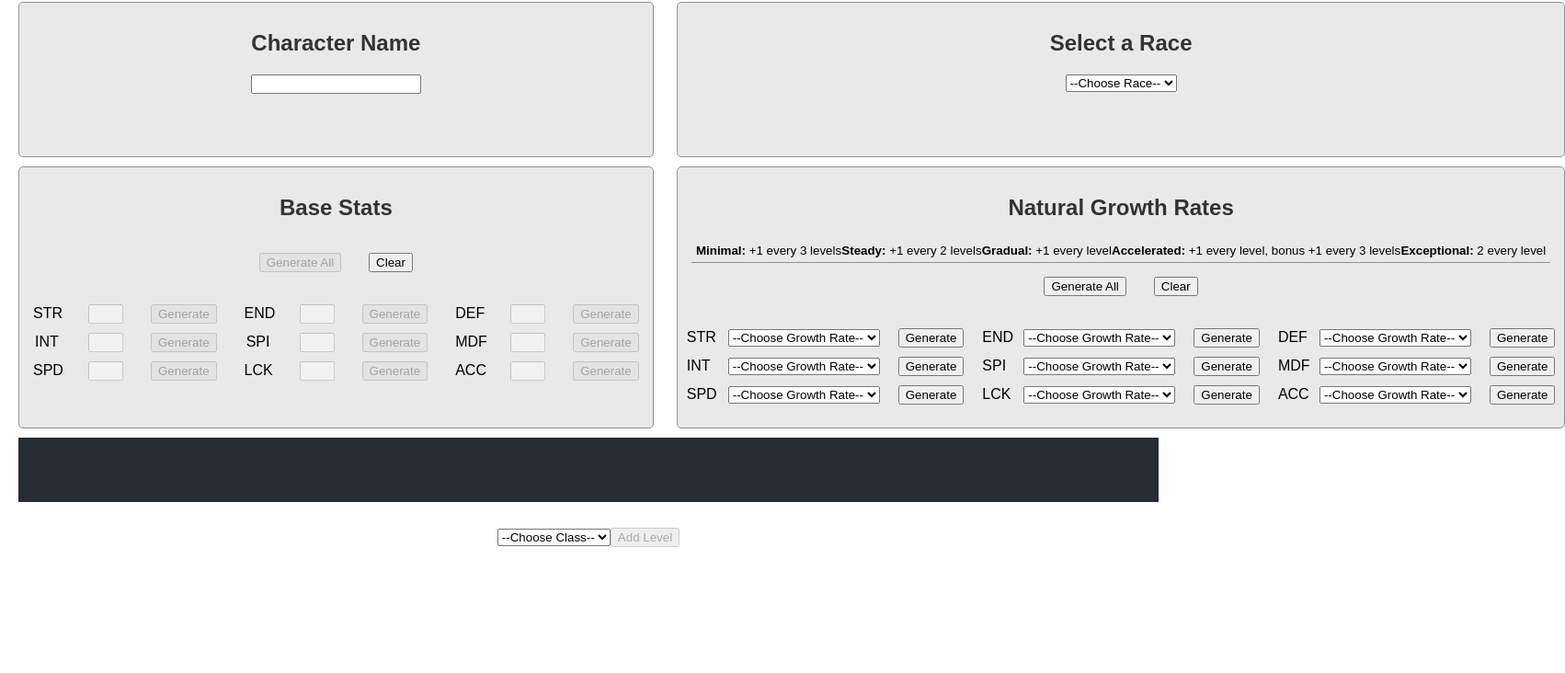
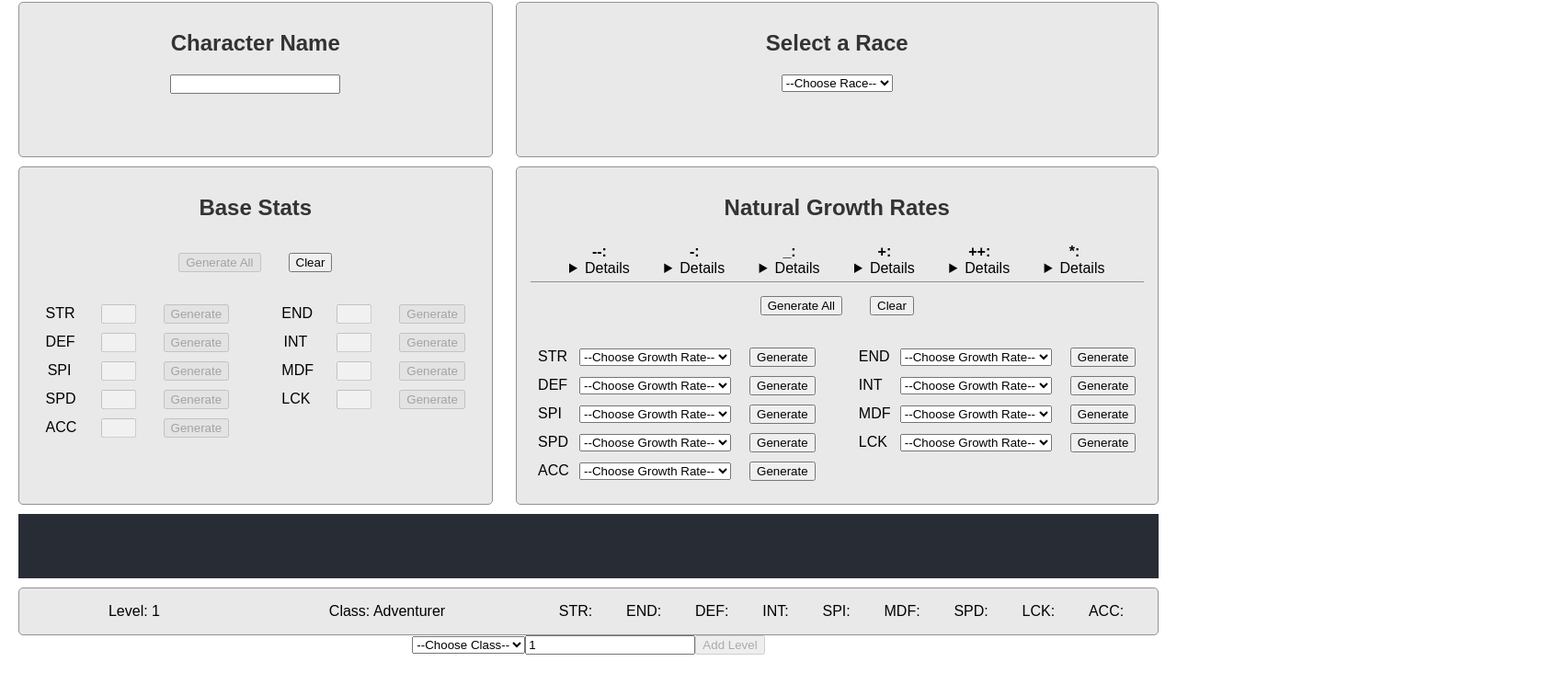
Before and after one commit to chase-skibeness/PT-AdminTool, a React (Create React App) app: page / in a window 1280 px wide. Shown: the part 140-872 px from the top of the page at 92% size, 1702 px wide, since content can reach past the window. Before the commit the page ends 800 px from the top, so only its background shows below. Built offline with nearby package versions, Linux system fonts and the light colour scheme; the HTML template or start-up script is replaced by a standard one.

Commit message:
finished!

```diff
--- a/src/App.js
+++ b/src/App.js
@@ -7,15 +7,15 @@ function App() {
   const [name, setName] = useState('');
   const [race, setRace] = useState('');
   const [baseStats, setBaseStats] = useState({
-    STR: null,
-    END: null,
-    DEF: null,
-    INT: null,
-    SPI: null,
-    MDF: null,
-    SPD: null,
-    LCK: null,
-    ACC: null,
+    STR: { value: null, overflow: 0 },
+    END: { value: null, overflow: 0 },
+    DEF: { value: null, overflow: 0 },
+    INT: { value: null, overflow: 0 },
+    SPI: { value: null, overflow: 0 },
+    MDF: { value: null, overflow: 0 },
+    SPD: { value: null, overflow: 0 },
+    LCK: { value: null, overflow: 0 },
+    ACC: { value: null, overflow: 0 },
   });
   const [growthRates, setGrowthRates] = useState({
     STR: null,
--- a/src/components/Input/BaseStatsInput/BaseStatsInput.css
+++ b/src/components/Input/BaseStatsInput/BaseStatsInput.css
@@ -25,3 +25,15 @@
 .base-stats-fields div button {
   width: auto;
 }
+
+@media (min-width: 1280px) {
+  .base-stats-fields {
+    display: grid;
+    grid-template-columns: auto auto;
+  }
+
+  .base-stats-fields div * {
+    margin: 5px 15px;
+    width: 30px;
+  }
+}
--- a/src/components/Input/BaseStatsInput/BaseStatsInput.js
+++ b/src/components/Input/BaseStatsInput/BaseStatsInput.js
@@ -19,14 +19,14 @@ const BaseStatsInput = ({ baseStats, setBaseStats, race }) => {
 
   function setBaseStat(stat, newStatValue) {
     let newStats = { ...baseStats };
-    newStats[stat] = parseInt(newStatValue);
+    newStats[stat] = { value: parseInt(newStatValue), overflow: 0 };
     setBaseStats(newStats);
   }
 
   function generateAllStats() {
     let newStats = { ...baseStats };
     Object.keys(newStats).map((stat) => {
-      newStats[stat] = getRandomBaseStat(stat);
+      newStats[stat] = { value: getRandomBaseStat(stat), overflow: 0 };
     });
     setBaseStats(newStats);
   }
@@ -60,7 +60,7 @@ const BaseStatsInput = ({ baseStats, setBaseStats, race }) => {
               type="number"
               min={racialBaseStats ? racialBaseStats[stat]?.min : 0}
               max={racialBaseStats ? racialBaseStats[stat]?.max : 0}
-              value={baseStats[stat] || ''}
+              value={baseStats[stat].value || ''}
               onChange={(e) => setBaseStat(stat, e.target.value)}
               placeholder={
                 racialBaseStats
--- a/src/components/Input/GrowthRatesInput/GrowthRatesInput.css
+++ b/src/components/Input/GrowthRatesInput/GrowthRatesInput.css
@@ -34,3 +34,10 @@
 .growth-rate-fields select {
   width: auto;
 }
+
+@media (min-width: 1280px) {
+  .growth-rate-fields {
+    display: grid;
+    grid-template-columns: auto auto;
+  }
+}
--- a/src/components/Input/GrowthRatesInput/GrowthRatesInput.js
+++ b/src/components/Input/GrowthRatesInput/GrowthRatesInput.js
@@ -4,30 +4,42 @@ import './GrowthRatesInput.css';
 const GROWTH_RATES = {
   Minimal: {
     name: 'Minimal',
+    code: '--',
     probability: 0.05,
     description: '+1 every 3 levels',
-    calcGrowth: (level) => (level % 3 ? 1 : 0),
+    calcGrowth: (level) => (level % 3 === 0 ? 1 : 0),
   },
   Steady: {
     name: 'Steady',
+    code: '-',
     probability: 0.2,
     description: '+1 every 2 levels',
-    calcGrowth: (level) => (level % 2 ? 1 : 0),
+    calcGrowth: (level) => (level % 2 === 0 ? 1 : 0),
   },
-  Gradual: {
-    name: 'Gradual',
+  Normal: {
+    name: 'Normal',
+    code: '_',
     probability: 0.5,
     description: '+1 every level',
     calcGrowth: () => 1,
   },
+  Gradual: {
+    name: 'Gradual',
+    code: '+',
+    probability: 0.1,
+    description: '+1 every level, bonus +1 every 3 levels',
+    calcGrowth: (level) => (level % 3 == 0 ? 2 : 1),
+  },
   Accelerated: {
     name: 'Accelerated',
+    code: '++',
     probability: 0.2,
-    description: '+1 every level, bonus +1 every 3 levels',
-    calcGrowth: (level) => (level % 3 ? 2 : 1),
+    description: '+1 every level, bonus +1 every 2 levels',
+    calcGrowth: (level) => (level % 2 === 0 ? 2 : 1),
   },
   Exceptional: {
     name: 'Exceptional',
+    code: '*',
     probability: 0.05,
     description: '2 every level',
     calcGrowth: () => 2,
@@ -84,12 +96,12 @@ const GrowthRatesInput = ({ growthRates, setGrowthRates }) => {
         <h2>Natural Growth Rates</h2>
         <div className="growth-rate-definitions">
           {Object.keys(GROWTH_RATES).map((growthRateName) => (
-            <small
-              key={`${growthRateName}: ${GROWTH_RATES[growthRateName].description}Key`}
+            <div
+              key={`${GROWTH_RATES[growthRateName].name}: ${GROWTH_RATES[growthRateName].description}Key`}
             >
-              <strong>{`${growthRateName}:`}</strong>
-              {` ${GROWTH_RATES[growthRateName].description}`}
-            </small>
+              <strong>{`${GROWTH_RATES[growthRateName].code}:`}</strong>
+              <details>{` ${GROWTH_RATES[growthRateName].description}`}</details>
+            </div>
           ))}
         </div>
         <button onClick={generateAllGrowthRates}>Generate All</button>
@@ -110,9 +122,8 @@ const GrowthRatesInput = ({ growthRates, setGrowthRates }) => {
                 <option
                   key={`growthRateOption${growthRateName}`}
                   value={growthRateName}
-                  title={growthRates[statName]?.description || ''}
                 >
-                  {growthRateName}
+                  {GROWTH_RATES[growthRateName].code}
                 </option>
               ))}
             </select>
--- a/src/components/View/CharacterLevelView.js
+++ b/src/components/View/CharacterLevelView.js
@@ -2,52 +2,37 @@ import React, { useState, useEffect } from 'react';
 import classesData from '../../data/classes.json';
 import LevelView from './LevelView/LevelView';
 import './View.css';
+import LevelControls from './LevelControls/LevelControls';
 
 const classes = classesData.classes;
 
 const CharacterLevelView = ({ name, baseStats, growthRates }) => {
-  const [levelList, setLevelList] = useState([]);
+  const [levelList, setLevelList] = useState([
+    {
+      classDef: classes.Adventurer,
+      level: 1,
+      stats: baseStats,
+    },
+  ]);
 
-  const [selectedClass, setSelectedClass] = useState(null);
+  useEffect(() => updateLevelList(), [baseStats, growthRates]);
 
-  function calculateStats({ level, classDef, stats }) {
+  function calculateStats(level, classDef, stats) {
     const newStats = {};
     const modifyGrowthOnly = (statName) => {
       let classMod = classDef.modifiers[statName];
       if (!classMod) classMod = 0;
-      console.log('modifyGrowthOnly', statName);
-      console.log(statName, classDef.name, classDef.modifiers[statName] ?? 0);
-      console.log(
-        `${stats[statName]} + (${growthRates[statName].calcGrowth(level)} * (${1 + classMod}))`
-      );
-      console.log(
-        Math.round(
-          stats[statName] +
-            growthRates[statName].calcGrowth(level) * (1 + classMod)
-        )
-      );
-      return Math.round(
-        stats[statName] +
-          growthRates[statName].calcGrowth(level) * (1 + classMod)
-      );
+
+      const growth =
+        growthRates[statName]?.calcGrowth(level) * (1 + classMod) +
+        stats[statName].overflow;
+      const overflow = growth % 1;
+      return {
+        value: Math.floor(stats[statName].value + growth),
+        overflow: overflow,
+      };
     };
 
-    const modifyPrevPlusGrowth = (statName) => {
-      console.log('modifyPrevPlusGrowth');
-      console.log(
-        `(${stats[statName]} + ${growthRates[statName].calcGrowth(level)}) * (${1 + classDef.modifiers[statName]})`
-      );
-      console.log(
-        Math.round(
-          (stats[statName] + growthRates[statName].calcGrowth(level)) *
-            (1 + classDef.modifiers[statName])
-        )
-      );
-      return Math.round(
-        (stats[statName] + growthRates[statName].calcGrowth(level)) *
-          (1 + classDef.modifiers[statName])
-      );
-    };
     Object.keys(stats).forEach((statName) => {
       newStats[statName] = modifyGrowthOnly(statName);
     });
@@ -55,45 +40,43 @@ const CharacterLevelView = ({ name, baseStats, growthRates }) => {
     return newStats;
   }
 
-  function generateClassOptions() {
-    let optionList = [];
-    for (const [className, classDef] of Object.entries(classes)) {
-      optionList.push(
-        <option key={`${className}optionkey`} value={className}>
-          {classDef.name}
-        </option>
-      );
-    }
-    return optionList;
+  function addLevel(amount = 1, selectedClass) {
+    let newLevelList = [...levelList];
+    do {
+      const lastLevelEntry = newLevelList.findLast(() => true);
+      const newLevel = lastLevelEntry.level + 1;
+      const prevClass = lastLevelEntry.classDef;
+      const prevStats = lastLevelEntry.stats;
+      newLevelList.push({
+        classDef: classes[selectedClass],
+        level: newLevel,
+        stats: calculateStats(newLevel, prevClass, prevStats),
+      });
+      amount--;
+    } while (amount > 0);
+    setLevelList(newLevelList);
   }
 
-  function addLevel() {
-    if (levelList.length > 0) {
-      const lastLevelEntry = levelList.findLast(() => true);
-      setLevelList([
-        ...levelList,
-        {
-          classDef: classes[selectedClass],
-          level: lastLevelEntry.level + 1,
-          stats: calculateStats(lastLevelEntry),
-        },
-      ]);
-    } else {
-      setLevelList([
-        {
-          classDef: classes[selectedClass],
-          level: 1,
-          stats: baseStats,
-        },
-      ]);
-    }
-  }
-
-  function canAddLevel() {
-    return (
-      !selectedClass ||
-      !Object.values(baseStats).some((stat) => stat) ||
-      !Object.values(growthRates).some((stat) => stat)
+  function updateLevelList() {
+    setLevelList(
+      levelList.map((characterAtLevel, i) => {
+        if (i === 0)
+          return {
+            classDef: classes.Adventurer,
+            level: 1,
+            stats: baseStats,
+          };
+        const prevCharacterAtLevel = levelList[i - 1];
+        return {
+          classDef: characterAtLevel.classDef,
+          level: characterAtLevel.level,
+          stats: calculateStats(
+            characterAtLevel.level,
+            prevCharacterAtLevel.classDef,
+            prevCharacterAtLevel.stats
+          ),
+        };
+      })
     );
   }
 
@@ -116,18 +99,7 @@ const CharacterLevelView = ({ name, baseStats, growthRates }) => {
       ) : (
         <br></br>
       )}
-      <div className="character-view-levels-controls">
-        <select
-          onChange={(e) => setSelectedClass(e.target.value || '')}
-          value={selectedClass?.name}
-        >
-          <option value="">--Choose Class--</option>
-          {generateClassOptions()}
-        </select>
-        <button onClick={addLevel} disabled={canAddLevel()}>
-          Add Level
-        </button>
-      </div>
+      <LevelControls levelList={levelList} addLevel={addLevel} />
     </div>
   );
 };
--- /dev/null
+++ b/src/components/View/LevelControls/LevelControls.js
@@ -0,0 +1,61 @@
+import React, { useState } from 'react';
+import classesData from '../../../data/classes.json';
+import './LevelControls.css';
+
+const classes = classesData.classes;
+
+const LevelControls = ({ levelList, addLevel }) => {
+  const [selectedClass, setSelectedClass] = useState(null);
+  const [levelsToAdd, setLevelsToAdd] = useState(null);
+
+  function isEligibleForClass({ name, requirements }) {
+    const characterAtLevel = levelList.findLast(() => true);
+
+    if (!requirements || name === characterAtLevel.classDef.name) return true;
+
+    return (
+      characterAtLevel.level >= requirements.level &&
+      requirements.prerequisites.includes(characterAtLevel.classDef.name)
+    );
+  }
+
+  function generateClassOptions() {
+    let optionList = [];
+    for (const [className, classDef] of Object.entries(classes)) {
+      if (isEligibleForClass(classDef))
+        optionList.push(
+          <option key={`${className}optionkey`} value={className}>
+            {classDef.name}
+          </option>
+        );
+    }
+    return optionList;
+  }
+
+  return (
+    <div className="character-view-levels-controls">
+      <select
+        onChange={(e) => setSelectedClass(e.target.value || '')}
+        value={selectedClass?.name}
+      >
+        <option value="">--Choose Class--</option>
+        {generateClassOptions()}
+      </select>
+      <input
+        type="number"
+        min={1}
+        defaultValue={1}
+        placeholder="1"
+        onChange={(e) => setLevelsToAdd(parseInt(e.target.value))}
+      />
+      <button
+        onClick={() => addLevel(levelsToAdd, selectedClass)}
+        disabled={!selectedClass}
+      >
+        Add Level
+      </button>
+    </div>
+  );
+};
+
+export default LevelControls;
--- a/src/components/View/LevelView/LevelView.js
+++ b/src/components/View/LevelView/LevelView.js
@@ -9,8 +9,8 @@ const LevelView = ({ level, classDef, stats }) => {
       <div className="level-view-stats-container">
         {stats != null
           ? Object.keys(stats).map((stat) => (
-              <p key={`statdisplay${stat}key`}>
-                <span>{stat}:</span> {stats[stat]}
+              <p key={`statdisplay${stat}${level}key`}>
+                <span>{stat}:</span> {stats[stat].value}
               </p>
             ))
           : null}
```
Also changed, not shown: src/components/View/LevelControls/LevelControls.css (added).
